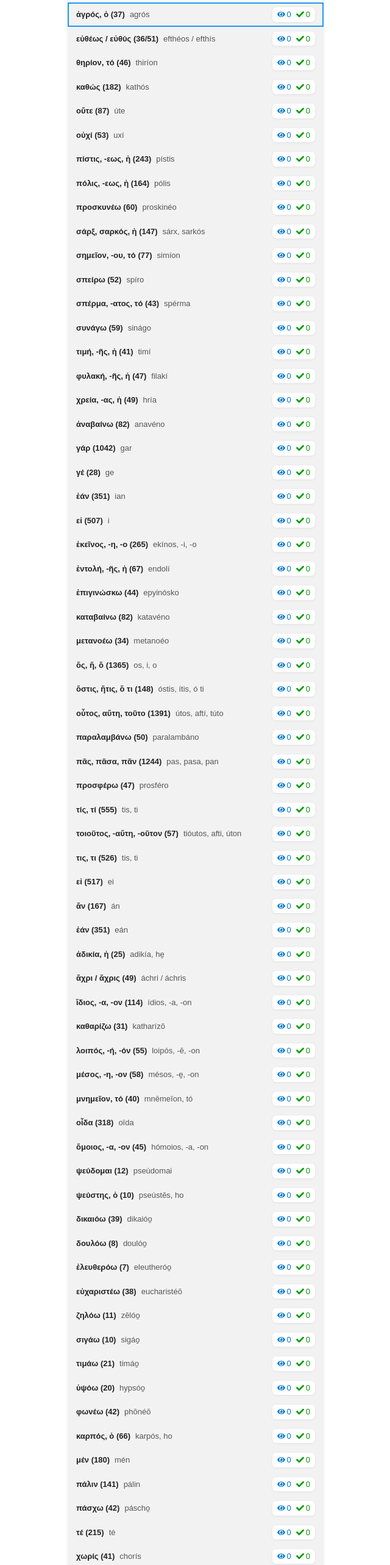
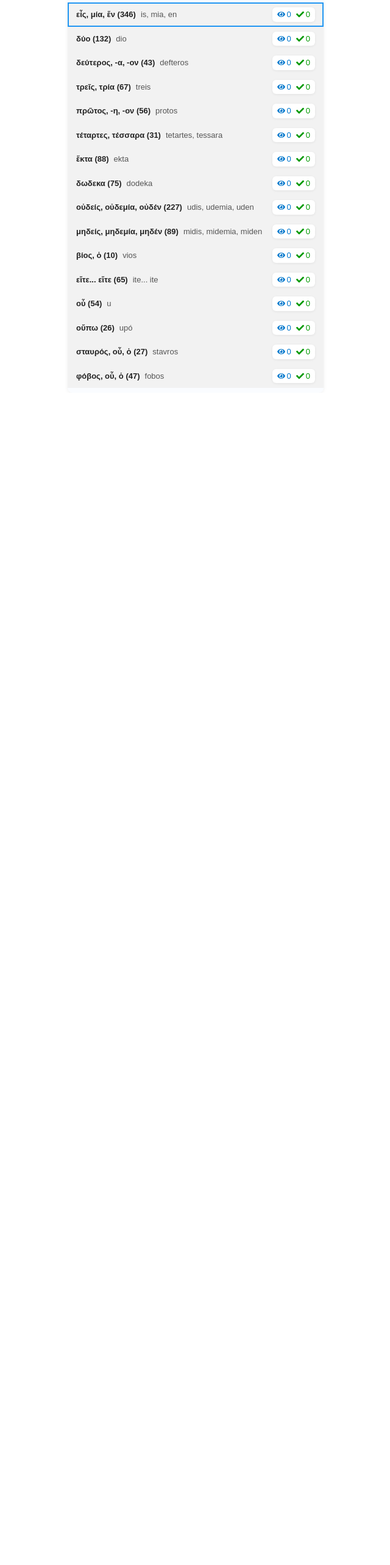
Before and after one commit to thiagobc2/glyphbrain, a Next.js app: page /viewcards in a window 1280 px wide. Shown: the part 220-2786 px from the top of the page at 61% size, without its empty margins (319-959 px from the left). After the commit the page ends 864 px from the top, so only its background shows below. Built offline with nearby package versions, Linux system fonts and the light colour scheme.

Commit message:
add page 339

```diff
--- a/src/app/viewcards/page.tsx
+++ b/src/app/viewcards/page.tsx
@@ -13,90 +13,41 @@ interface VocabularioItem {
 
 export default function ViewCards() {
   const initialVocabulary: VocabularioItem[] = React.useMemo(() => [
-  { palavra: "ἀγρός, ὁ (37)", pronuncia: "agrós", traducao: "campo, terreno [agricultura]", tags: "37", views: 0, remembers: 0 },
-  { palavra: "εὐθέως / εὐθύς (36/51)", pronuncia: "efthéos / efthís", traducao: "imediatamente, logo", tags: "36/51", views: 0, remembers: 0 },
-  { palavra: "θηρίον, τό (46)", pronuncia: "thiríon", traducao: "animal; besta, fera", tags: "46", views: 0, remembers: 0 },
-  { palavra: "καθώς (182)", pronuncia: "kathós", traducao: "assim como; visto que; conforme", tags: "182", views: 0, remembers: 0 },
-  { palavra: "οὔτε (87)", pronuncia: "úte", traducao: "e não; nem... nem", tags: "87", views: 0, remembers: 0 },
-  { palavra: "οὐχί (53)", pronuncia: "uxí", traducao: "forma enfática de οὐ", tags: "53", views: 0, remembers: 0 },
-  { palavra: "πίστις, -εως, ἡ (243)", pronuncia: "pístis", traducao: "fidelidade, lealdade; confiança; fé; crença", tags: "243", views: 0, remembers: 0 },
-  { palavra: "πόλις, -εως, ἡ (164)", pronuncia: "pólis", traducao: "cidade [metrópole]", tags: "164", views: 0, remembers: 0 },
-  { palavra: "προσκυνέω (60)", pronuncia: "proskinéo", traducao: "eu adoro; prostro-me; reverencio", tags: "60", views: 0, remembers: 0 },
-  { palavra: "σάρξ, σαρκός, ἡ (147)", pronuncia: "sárx, sarkós", traducao: "carne, corpo; natureza humana/pecaminosa", tags: "147", views: 0, remembers: 0 },
-  { palavra: "σημεῖον, -ου, τό (77)", pronuncia: "simíon", traducao: "sinal; sinal milagroso", tags: "77", views: 0, remembers: 0 },
-  { palavra: "σπείρω (52)", pronuncia: "spíro", traducao: "eu semeio", tags: "52", views: 0, remembers: 0 },
-  { palavra: "σπέρμα, -ατος, τό (43)", pronuncia: "spérma", traducao: "semente; descendência", tags: "43", views: 0, remembers: 0 },
-  { palavra: "συνάγω (59)", pronuncia: "sinágo", traducao: "eu reúno; ajunto", tags: "59", views: 0, remembers: 0 },
-  { palavra: "τιμή, -ῆς, ἡ (41)", pronuncia: "timí", traducao: "honra; preço", tags: "41", views: 0, remembers: 0 },
-  { palavra: "φυλακή, -ῆς, ἡ (47)", pronuncia: "filakí", traducao: "guarda; sentinela; prisão; vigília", tags: "47", views: 0, remembers: 0 },
-  { palavra: "χρεία, -ας, ἡ (49)", pronuncia: "hría", traducao: "necessidade; falta", tags: "49", views: 0, remembers: 0 },
-  { palavra: "ἀναβαίνω (82)", pronuncia: "anavéno", traducao: "eu subo", tags: "82", views: 0, remembers: 0 },
-  { palavra: "γάρ (1042)", pronuncia: "gar", traducao: "pois, portanto (conj. causal, posposta)", tags: "1042", views: 0, remembers: 0 },
-  { palavra: "γέ (28)", pronuncia: "ge", traducao: "partíc. enfática: na verdade, realmente, de fato, pelo menos", tags: "28", views: 0, remembers: 0 },
-  { palavra: "ἐάν (351)", pronuncia: "ian", traducao: "se (c. o subj.)", tags: "351", views: 0, remembers: 0 },
-  { palavra: "εἰ (507)", pronuncia: "i", traducao: "se (c. o ind.)", tags: "507", views: 0, remembers: 0 },
-  { palavra: "ἐκεῖνος, -η, -ο (265)", pronuncia: "ekínos, -i, -o", traducao: "aquele, aquela, aquilo", tags: "265", views: 0, remembers: 0 },
-  { palavra: "ἐντολή, -ῆς, ἡ (67)", pronuncia: "endolí", traducao: "mandamento, ordem", tags: "67", views: 0, remembers: 0 },
-  { palavra: "ἐπιγινώσκω (44)", pronuncia: "epyinósko", traducao: "eu conheço (bem); entendo; reconheço", tags: "44", views: 0, remembers: 0 },
-  { palavra: "καταβαίνω (82)", pronuncia: "katavéno", traducao: "eu desço", tags: "82", views: 0, remembers: 0 },
-  { palavra: "μετανοέω (34)", pronuncia: "metanoéo", traducao: "eu mudo a mente; mudo a vida/comportamento; me converto; me arrependo", tags: "34", views: 0, remembers: 0 },
-  { palavra: "ὅς, ἥ, ὅ (1365)", pronuncia: "os, i, o", traducao: "o qual, a qual; que (pron. relativo)", tags: "1365", views: 0, remembers: 0 },
-  { palavra: "ὅστις, ἥτις, ὅ τι (148)", pronuncia: "óstis, ítis, ó ti", traducao: "quem quer que, qualquer que; que (freq. = ὅς, ἥ, ὅ)", tags: "148", views: 0, remembers: 0 },
-  { palavra: "οὗτος, αὕτη, τοῦτο (1391)", pronuncia: "útos, aftí, túto", traducao: "este, esta, isto", tags: "1391", views: 0, remembers: 0 },
-  { palavra: "παραλαμβάνω (50)", pronuncia: "paralambáno", traducao: "eu tomo, levo comigo; recebo; aceito", tags: "50", views: 0, remembers: 0 },
-  { palavra: "πᾶς, πᾶσα, πᾶν (1244)", pronuncia: "pas, pasa, pan", traducao: "todo; cada; inteiro", tags: "1244", views: 0, remembers: 0 },
-  { palavra: "προσφέρω (47)", pronuncia: "prosféro", traducao: "eu trago; ofereço", tags: "47", views: 0, remembers: 0 },
-  { palavra: "τίς, τί (555)", pronuncia: "tis, ti", traducao: "quem? que? qual? que tipo de? (pron. interrogativo)", tags: "555", views: 0, remembers: 0 },
-  { palavra: "τοιοῦτος, -αὕτη, -οῦτον (57)", pronuncia: "tióutos, afti, úton", traducao: "tal, desse tipo", tags: "57", views: 0, remembers: 0 },
-  { palavra: "τις, τι (526)", pronuncia: "tis, ti", traducao: "qualquer um, algum; alguém; alguma coisa (pron. indefinido, enclítico)", tags: "526", views: 0, remembers: 0 },
-  { palavra: "εἰ (517)", pronuncia: "ei", traducao: "se (c. o ind.)", tags: "517", views: 0, remembers: 0 },
-  { palavra: "ἄν (167)", pronuncia: "án", traducao: "part. condicional/eventualidade (não traduzida)", tags: "167", views: 0, remembers: 0 },
-  { palavra: "ἐάν (351)", pronuncia: "eán", traducao: "se (c. o subj.)", tags: "351", views: 0, remembers: 0 },
-  { palavra: "ἀδικία, ἡ (25)", pronuncia: "adikía, he̱", traducao: "injustiça, maldade", tags: "25", views: 0, remembers: 0 },
-  { palavra: "ἄχρι / ἄχρις (49)", pronuncia: "áchri / áchris", traducao: "até; até que (c. gen.)", tags: "49", views: 0, remembers: 0 },
-  { palavra: "ἴδιος, -α, -ον (114)", pronuncia: "ídios, -a, -on", traducao: "próprio", tags: "114", views: 0, remembers: 0 },
-  { palavra: "καθαρίζω (31)", pronuncia: "katharízō", traducao: "eu limpo, purifico [catarse]", tags: "31", views: 0, remembers: 0 },
-  { palavra: "λοιπός, -ή, -όν (55)", pronuncia: "loipós, -ē, -on", traducao: "restante; outro; adv.: daqui para frente; finalmente", tags: "55", views: 0, remembers: 0 },
-  { palavra: "μέσος, -η, -ον (58)", pronuncia: "mésos, -e̱, -on", traducao: "(que está) no meio; do meio", tags: "58", views: 0, remembers: 0 },
-  { palavra: "μνημεῖον, τό (40)", pronuncia: "mnēmeîon, tó", traducao: "túmulo, tumba", tags: "40", views: 0, remembers: 0 },
-  { palavra: "οἶδα (318)", pronuncia: "oîda", traducao: "sei, conheço (perfeito com sentido presente)", tags: "318", views: 0, remembers: 0 },
-  { palavra: "ὅμοιος, -α, -ον (45)", pronuncia: "hómoios, -a, -on", traducao: "semelhante [homônimo]", tags: "45", views: 0, remembers: 0 },
-  { palavra: "ψεύδομαι (12)", pronuncia: "pseúdomai", traducao: "eu minto; sou falso", tags: "12", views: 0, remembers: 0 },
-  { palavra: "ψεύστης, ὁ (10)", pronuncia: "pseústēs, ho", traducao: "mentiroso", tags: "10", views: 0, remembers: 0 },
-  { palavra: "δικαιόω (39)", pronuncia: "dikaióo̱", traducao: "eu justifico, declaro justo", tags: "39", views: 0, remembers: 0 },
-  { palavra: "δουλόω (8)", pronuncia: "doulóo̱", traducao: "eu escravizo", tags: "8", views: 0, remembers: 0 },
-  { palavra: "ἐλευθερόω (7)", pronuncia: "eleutheróo̱", traducao: "eu liberto", tags: "7", views: 0, remembers: 0 },
-  { palavra: "εὐχαριστέω (38)", pronuncia: "eucharistéō", traducao: "eu agradeço, dou graças", tags: "38", views: 0, remembers: 0 },
-  { palavra: "ζηλόω (11)", pronuncia: "zēlóo̱", traducao: "eu mostro zelo, procuro com zelo; estou com inveja [zelar]", tags: "11", views: 0, remembers: 0 },
-  { palavra: "σιγάω (10)", pronuncia: "sigáo̱", traducao: "eu me calo, fico quieto", tags: "10", views: 0, remembers: 0 },
-  { palavra: "τιμάω (21)", pronuncia: "timáo̱", traducao: "eu honro, estimo; avalio", tags: "21", views: 0, remembers: 0 },
-  { palavra: "ὑψόω (20)", pronuncia: "hypsóo̱", traducao: "eu elevo, exalto", tags: "20", views: 0, remembers: 0 },
-  { palavra: "φωνέω (42)", pronuncia: "phōnéō", traducao: "eu emito som; clamo; chamo", tags: "42", views: 0, remembers: 0 },
-  { palavra: "καρπός, ὁ (66)", pronuncia: "karpós, ho", traducao: "fruto", tags: "66", views: 0, remembers: 0 },
-  { palavra: "μέν (180)", pronuncia: "mén", traducao: "partícula usada correlativamente, pospositiva; geralmente não é traduzida", tags: "180", views: 0, remembers: 0 },
-  { palavra: "πάλιν (141)", pronuncia: "pálin", traducao: "outra vez, de novo", tags: "141", views: 0, remembers: 0 },
-  { palavra: "πάσχω (42)", pronuncia: "páscho̱", traducao: "eu sofro", tags: "42", views: 0, remembers: 0 },
-  { palavra: "τέ (215)", pronuncia: "té", traducao: "part. encl.: τε…τε ou τε…καί, tanto…como, não somente… mas também", tags: "215", views: 0, remembers: 0 },
-  { palavra: "χωρίς (41)", pronuncia: "chorís", traducao: "à parte, separadamente; c. gen.: sem, à parte de; fora", tags: "41", views: 0, remembers: 0 },
-  { palavra: "δικαιόω (39)", pronuncia: "dikaióo̱", traducao: "eu justifico, declaro justo", tags: "39", views: 0, remembers: 0 },
-  { palavra: "δουλόω (8)", pronuncia: "doulóo̱", traducao: "eu escravizo", tags: "8", views: 0, remembers: 0 },
-  { palavra: "ἐλευθερόω (7)", pronuncia: "eleutheróo̱", traducao: "eu liberto", tags: "7", views: 0, remembers: 0 },
-  { palavra: "εὐχαριστέω (38)", pronuncia: "eucharistéō", traducao: "eu agradeço, dou graças", tags: "38", views: 0, remembers: 0 },
-  { palavra: "ζηλόω (11)", pronuncia: "zēlóo̱", traducao: "eu mostro zelo, procuro com zelo; estou com inveja [zelar]", tags: "11", views: 0, remembers: 0 },
-  { palavra: "σιγάω (10)", pronuncia: "sigáo̱", traducao: "eu me calo, fico quieto", tags: "10", views: 0, remembers: 0 },
-  { palavra: "τιμάω (21)", pronuncia: "timáo̱", traducao: "eu honro, estimo; avalio", tags: "21", views: 0, remembers: 0 },
-  { palavra: "ὑψόω (20)", pronuncia: "hypsóo̱", traducao: "eu elevo, exalto", tags: "20", views: 0, remembers: 0 },
-  { palavra: "φωνέω (42)", pronuncia: "phōnéō", traducao: "eu emito som; clamo; chamo", tags: "42", views: 0, remembers: 0 },
-  { palavra: "καρπός, ὁ (66)", pronuncia: "karpós, ho", traducao: "fruto", tags: "66", views: 0, remembers: 0 },
-  { palavra: "μέν (180)", pronuncia: "mén", traducao: "partícula usada correlativamente, pospositiva; geralmente não é traduzida", tags: "180", views: 0, remembers: 0 },
-  { palavra: "πάλιν (141)", pronuncia: "pálin", traducao: "outra vez, de novo", tags: "141", views: 0, remembers: 0 },
-  { palavra: "πάσχω (42)", pronuncia: "páscho̱", traducao: "eu sofro", tags: "42", views: 0, remembers: 0 },
-  { palavra: "τέ (215)", pronuncia: "té", traducao: "part. encl.: τε…τε ou τε…καί, tanto…como, não somente… mas também", tags: "215", views: 0, remembers: 0 },
-  { palavra: "χωρίς (41)", pronuncia: "chorís", traducao: "à parte, separadamente; c. gen.: sem, à parte de; fora", tags: "41", views: 0, remembers: 0 }
+  { palavra: "εἶς, μία, ἕν (346)", pronuncia: "is, mia, en", traducao: "num.: um, uma, um", tags: "346", views: 0, remembers: 0 },
+  { palavra: "δύο (132)", pronuncia: "dio", traducao: "num.: dois", tags: "132", views: 0, remembers: 0 },
+  { palavra: "δεύτερος, -α, -ον (43)", pronuncia: "defteros", traducao: "segundo [deuteronômio]", tags: "43", views: 0, remembers: 0 },
+  { palavra: "τρεῖς, τρία (67)", pronuncia: "treis", traducao: "num.: três", tags: "67", views: 0, remembers: 0 },
+  { palavra: "πρῶτος, -η, -ον (56)", pronuncia: "protos", traducao: "terceiro", tags: "56", views: 0, remembers: 0 },
+  { palavra: "τέταρτες, τέσσαρα (31)", pronuncia: "tetartes, tessara", traducao: "num.: quatro", tags: "31", views: 0, remembers: 0 },
+  { palavra: "ἕκτα (88)", pronuncia: "ekta", traducao: "num.: sete", tags: "88", views: 0, remembers: 0 },
+  { palavra: "δωδεκα (75)", pronuncia: "dodeka", traducao: "num.: doze", tags: "75", views: 0, remembers: 0 },
+  { palavra: "οὐδείς, οὐδεμία, οὐδέν (227)", pronuncia: "udis, udemia, uden", traducao: "nenhum, nenhuma; ninguém; nada; de modo nenhum", tags: "227", views: 0, remembers: 0 },
+  { palavra: "μηδείς, μηδεμία, μηδέν (89)", pronuncia: "midis, midemia, miden", traducao: "nenhum, nenhuma; ninguém; nada; de modo nenhum", tags: "89", views: 0, remembers: 0 },
+  { palavra: "βίος, ὁ (10)", pronuncia: "vios", traducao: "vida; sustento [biologia]", tags: "10", views: 0, remembers: 0 },
+  { palavra: "εἴτε... εἴτε (65)", pronuncia: "ite... ite", traducao: "part.: se... se; ou... ou; quer... quer", tags: "65", views: 0, remembers: 0 },
+  { palavra: "οὗ (54)", pronuncia: "u", traducao: "onde; aonde, para onde", tags: "54", views: 0, remembers: 0 },
+  { palavra: "οὔπω (26)", pronuncia: "upó", traducao: "adv.: ainda não", tags: "26", views: 0, remembers: 0 },
+  { palavra: "σταυρός, οὗ, ὁ (27)", pronuncia: "stavros", traducao: "cruz", tags: "27", views: 0, remembers: 0 },
+  { palavra: "φόβος, οὗ, ὁ (47)", pronuncia: "fobos", traducao: "temor, medo; terror; reverência", tags: "47", views: 0, remembers: 0 }
 ], []);
-
-
-//   const initialVocabulary: VocabularioItem[] = React.useMemo(() => [
+// const initialVocabulary: VocabularioItem[] = React.useMemo(() => [
+//   { palavra: "ἀγρός, ὁ (37)", pronuncia: "agrós", traducao: "campo, terreno [agricultura]", tags: "37", views: 0, remembers: 0 },
+//   { palavra: "εὐθέως / εὐθύς (36/51)", pronuncia: "efthéos / efthís", traducao: "imediatamente, logo", tags: "36/51", views: 0, remembers: 0 },
+//   { palavra: "θηρίον, τό (46)", pronuncia: "thiríon", traducao: "animal; besta, fera", tags: "46", views: 0, remembers: 0 },
+//   { palavra: "καθώς (182)", pronuncia: "kathós", traducao: "assim como; visto que; conforme", tags: "182", views: 0, remembers: 0 },
+//   { palavra: "οὔτε (87)", pronuncia: "úte", traducao: "e não; nem... nem", tags: "87", views: 0, remembers: 0 },
+//   { palavra: "οὐχί (53)", pronuncia: "uxí", traducao: "forma enfática de οὐ", tags: "53", views: 0, remembers: 0 },
+//   { palavra: "πίστις, -εως, ἡ (243)", pronuncia: "pístis", traducao: "fidelidade, lealdade; confiança; fé; crença", tags: "243", views: 0, remembers: 0 },
+//   { palavra: "πόλις, -εως, ἡ (164)", pronuncia: "pólis", traducao: "cidade [metrópole]", tags: "164", views: 0, remembers: 0 },
+//   { palavra: "προσκυνέω (60)", pronuncia: "proskinéo", traducao: "eu adoro; prostro-me; reverencio", tags: "60", views: 0, remembers: 0 },
+//   { palavra: "σάρξ, σαρκός, ἡ (147)", pronuncia: "sárx, sarkós", traducao: "carne, corpo; natureza humana/pecaminosa", tags: "147", views: 0, remembers: 0 },
+//   { palavra: "σημεῖον, -ου, τό (77)", pronuncia: "simíon", traducao: "sinal; sinal milagroso", tags: "77", views: 0, remembers: 0 },
+//   { palavra: "σπείρω (52)", pronuncia: "spíro", traducao: "eu semeio", tags: "52", views: 0, remembers: 0 },
+//   { palavra: "σπέρμα, -ατος, τό (43)", pronuncia: "spérma", traducao: "semente; descendência", tags: "43", views: 0, remembers: 0 },
+//   { palavra: "συνάγω (59)", pronuncia: "sinágo", traducao: "eu reúno; ajunto", tags: "59", views: 0, remembers: 0 },
+//   { palavra: "τιμή, -ῆς, ἡ (41)", pronuncia: "timí", traducao: "honra; preço", tags: "41", views: 0, remembers: 0 },
+//   { palavra: "φυλακή, -ῆς, ἡ (47)", pronuncia: "filakí", traducao: "guarda; sentinela; prisão; vigília", tags: "47", views: 0, remembers: 0 },
+//   { palavra: "χρεία, -ας, ἡ (49)", pronuncia: "hría", traducao: "necessidade; falta", tags: "49", views: 0, remembers: 0 },
 //   { palavra: "ἀναβαίνω (82)", pronuncia: "anavéno", traducao: "eu subo", tags: "82", views: 0, remembers: 0 },
 //   { palavra: "γάρ (1042)", pronuncia: "gar", traducao: "pois, portanto (conj. causal, posposta)", tags: "1042", views: 0, remembers: 0 },
 //   { palavra: "γέ (28)", pronuncia: "ge", traducao: "partíc. enfática: na verdade, realmente, de fato, pelo menos", tags: "28", views: 0, remembers: 0 },
@@ -115,11 +66,7 @@ const initialVocabulary: VocabularioItem[] = React.useMemo(() => [
 //   { palavra: "προσφέρω (47)", pronuncia: "prosféro", traducao: "eu trago; ofereço", tags: "47", views: 0, remembers: 0 },
 //   { palavra: "τίς, τί (555)", pronuncia: "tis, ti", traducao: "quem? que? qual? que tipo de? (pron. interrogativo)", tags: "555", views: 0, remembers: 0 },
 //   { palavra: "τοιοῦτος, -αὕτη, -οῦτον (57)", pronuncia: "tióutos, afti, úton", traducao: "tal, desse tipo", tags: "57", views: 0, remembers: 0 },
-//   { palavra: "τις, τι (526)", pronuncia: "tis, ti", traducao: "qualquer um, algum; alguém; alguma coisa (pron. indefinido, enclítico)", tags: "526", views: 0, remembers: 0 }
-// ], []);
-
-
-//   const initialVocabulary: VocabularioItem[] = React.useMemo(() => [
+//   { palavra: "τις, τι (526)", pronuncia: "tis, ti", traducao: "qualquer um, algum; alguém; alguma coisa (pron. indefinido, enclítico)", tags: "526", views: 0, remembers: 0 },
 //   { palavra: "εἰ (517)", pronuncia: "ei", traducao: "se (c. o ind.)", tags: "517", views: 0, remembers: 0 },
 //   { palavra: "ἄν (167)", pronuncia: "án", traducao: "part. condicional/eventualidade (não traduzida)", tags: "167", views: 0, remembers: 0 },
 //   { palavra: "ἐάν (351)", pronuncia: "eán", traducao: "se (c. o subj.)", tags: "351", views: 0, remembers: 0 },
@@ -133,7 +80,22 @@ const initialVocabulary: VocabularioItem[] = React.useMemo(() => [
 //   { palavra: "οἶδα (318)", pronuncia: "oîda", traducao: "sei, conheço (perfeito com sentido presente)", tags: "318", views: 0, remembers: 0 },
 //   { palavra: "ὅμοιος, -α, -ον (45)", pronuncia: "hómoios, -a, -on", traducao: "semelhante [homônimo]", tags: "45", views: 0, remembers: 0 },
 //   { palavra: "ψεύδομαι (12)", pronuncia: "pseúdomai", traducao: "eu minto; sou falso", tags: "12", views: 0, remembers: 0 },
-//   { palavra: "ψεύστης, ὁ (10)", pronuncia: "pseústēs, ho", traducao: "mentiroso", tags: "10", views: 0, remembers: 0 }
+//   { palavra: "ψεύστης, ὁ (10)", pronuncia: "pseústēs, ho", traducao: "mentiroso", tags: "10", views: 0, remembers: 0 },
+//   { palavra: "δικαιόω (39)", pronuncia: "dikaióo̱", traducao: "eu justifico, declaro justo", tags: "39", views: 0, remembers: 0 },
+//   { palavra: "δουλόω (8)", pronuncia: "doulóo̱", traducao: "eu escravizo", tags: "8", views: 0, remembers: 0 },
+//   { palavra: "ἐλευθερόω (7)", pronuncia: "eleutheróo̱", traducao: "eu liberto", tags: "7", views: 0, remembers: 0 },
+//   { palavra: "εὐχαριστέω (38)", pronuncia: "eucharistéō", traducao: "eu agradeço, dou graças", tags: "38", views: 0, remembers: 0 },
+//   { palavra: "ζηλόω (11)", pronuncia: "zēlóo̱", traducao: "eu mostro zelo, procuro com zelo; estou com inveja [zelar]", tags: "11", views: 0, remembers: 0 },
+//   { palavra: "σιγάω (10)", pronuncia: "sigáo̱", traducao: "eu me calo, fico quieto", tags: "10", views: 0, remembers: 0 },
+//   { palavra: "τιμάω (21)", pronuncia: "timáo̱", traducao: "eu honro, estimo; avalio", tags: "21", views: 0, remembers: 0 },
+//   { palavra: "ὑψόω (20)", pronuncia: "hypsóo̱", traducao: "eu elevo, exalto", tags: "20", views: 0, remembers: 0 },
+//   { palavra: "φωνέω (42)", pronuncia: "phōnéō", traducao: "eu emito som; clamo; chamo", tags: "42", views: 0, remembers: 0 },
+//   { palavra: "καρπός, ὁ (66)", pronuncia: "karpós, ho", traducao: "fruto", tags: "66", views: 0, remembers: 0 },
+//   { palavra: "μέν (180)", pronuncia: "mén", traducao: "partícula usada correlativamente, pospositiva; geralmente não é traduzida", tags: "180", views: 0, remembers: 0 },
+//   { palavra: "πάλιν (141)", pronuncia: "pálin", traducao: "outra vez, de novo", tags: "141", views: 0, remembers: 0 },
+//   { palavra: "πάσχω (42)", pronuncia: "páscho̱", traducao: "eu sofro", tags: "42", views: 0, remembers: 0 },
+//   { palavra: "τέ (215)", pronuncia: "té", traducao: "part. encl.: τε…τε ou τε…καί, tanto…como, não somente… mas também", tags: "215", views: 0, remembers: 0 },
+//   { palavra: "χωρίς (41)", pronuncia: "chorís", traducao: "à parte, separadamente; c. gen.: sem, à parte de; fora", tags: "41", views: 0, remembers: 0 },
 //   { palavra: "δικαιόω (39)", pronuncia: "dikaióo̱", traducao: "eu justifico, declaro justo", tags: "39", views: 0, remembers: 0 },
 //   { palavra: "δουλόω (8)", pronuncia: "doulóo̱", traducao: "eu escravizo", tags: "8", views: 0, remembers: 0 },
 //   { palavra: "ἐλευθερόω (7)", pronuncia: "eleutheróo̱", traducao: "eu liberto", tags: "7", views: 0, remembers: 0 },
@@ -151,23 +113,7 @@ const initialVocabulary: VocabularioItem[] = React.useMemo(() => [
 //   { palavra: "χωρίς (41)", pronuncia: "chorís", traducao: "à parte, separadamente; c. gen.: sem, à parte de; fora", tags: "41", views: 0, remembers: 0 }
 // ], []);
 
-  // const initialVocabulary: VocabularioItem[] = React.useMemo(() => [
-  //   { palavra: "δικαιόω (39)", pronuncia: "dikaióo̱", traducao: "eu justifico, declaro justo", tags: "39", views: 0, remembers: 0 },
-  //   { palavra: "δουλόω (8)", pronuncia: "doulóo̱", traducao: "eu escravizo", tags: "8", views: 0, remembers: 0 },
-  //   { palavra: "ἐλευθερόω (7)", pronuncia: "eleutheróo̱", traducao: "eu liberto", tags: "7", views: 0, remembers: 0 },
-  //   { palavra: "εὐχαριστέω (38)", pronuncia: "eucharistéō", traducao: "eu agradeço, dou graças", tags: "38", views: 0, remembers: 0 },
-  //   { palavra: "ζηλόω (11)", pronuncia: "zēlóo̱", traducao: "eu mostro zelo, procuro com zelo; estou com inveja [zelar]", tags: "11", views: 0, remembers: 0 },
-  //   { palavra: "σιγάω (10)", pronuncia: "sigáo̱", traducao: "eu me calo, fico quieto", tags: "10", views: 0, remembers: 0 },
-  //   { palavra: "τιμάω (21)", pronuncia: "timáo̱", traducao: "eu honro, estimo; avalio", tags: "21", views: 0, remembers: 0 },
-  //   { palavra: "ὑψόω (20)", pronuncia: "hypsóo̱", traducao: "eu elevo, exalto", tags: "20", views: 0, remembers: 0 },
-  //   { palavra: "φωνέω (42)", pronuncia: "phōnéō", traducao: "eu emito som; clamo; chamo", tags: "42", views: 0, remembers: 0 },
-  //   { palavra: "καρπός, ὁ (66)", pronuncia: "karpós, ho", traducao: "fruto", tags: "66", views: 0, remembers: 0 },
-  //   { palavra: "μέν (180)", pronuncia: "mén", traducao: "partícula usada correlativamente, pospositiva; geralmente não é traduzida", tags: "180", views: 0, remembers: 0 },
-  //   { palavra: "πάλιν (141)", pronuncia: "pálin", traducao: "outra vez, de novo", tags: "141", views: 0, remembers: 0 },
-  //   { palavra: "πάσχω (42)", pronuncia: "páscho̱", traducao: "eu sofro", tags: "42", views: 0, remembers: 0 },
-  //   { palavra: "τέ (215)", pronuncia: "té", traducao: "part. encl.: τε…τε ou τε…καί, tanto…como, não somente… mas também", tags: "215", views: 0, remembers: 0 },
-  //   { palavra: "χωρίς (41)", pronuncia: "chorís", traducao: "à parte, separadamente; c. gen.: sem, à parte de; fora", tags: "41", views: 0, remembers: 0 }
-  // ], []);
+
 
   const [vocabulary, setVocabulary] = useState<VocabularioItem[]>(initialVocabulary);
   const [filteredVocabulary, setFilteredVocabulary] = useState<VocabularioItem[]>(initialVocabulary);
```
Lines whose indentation alone changed are shown as unchanged.
